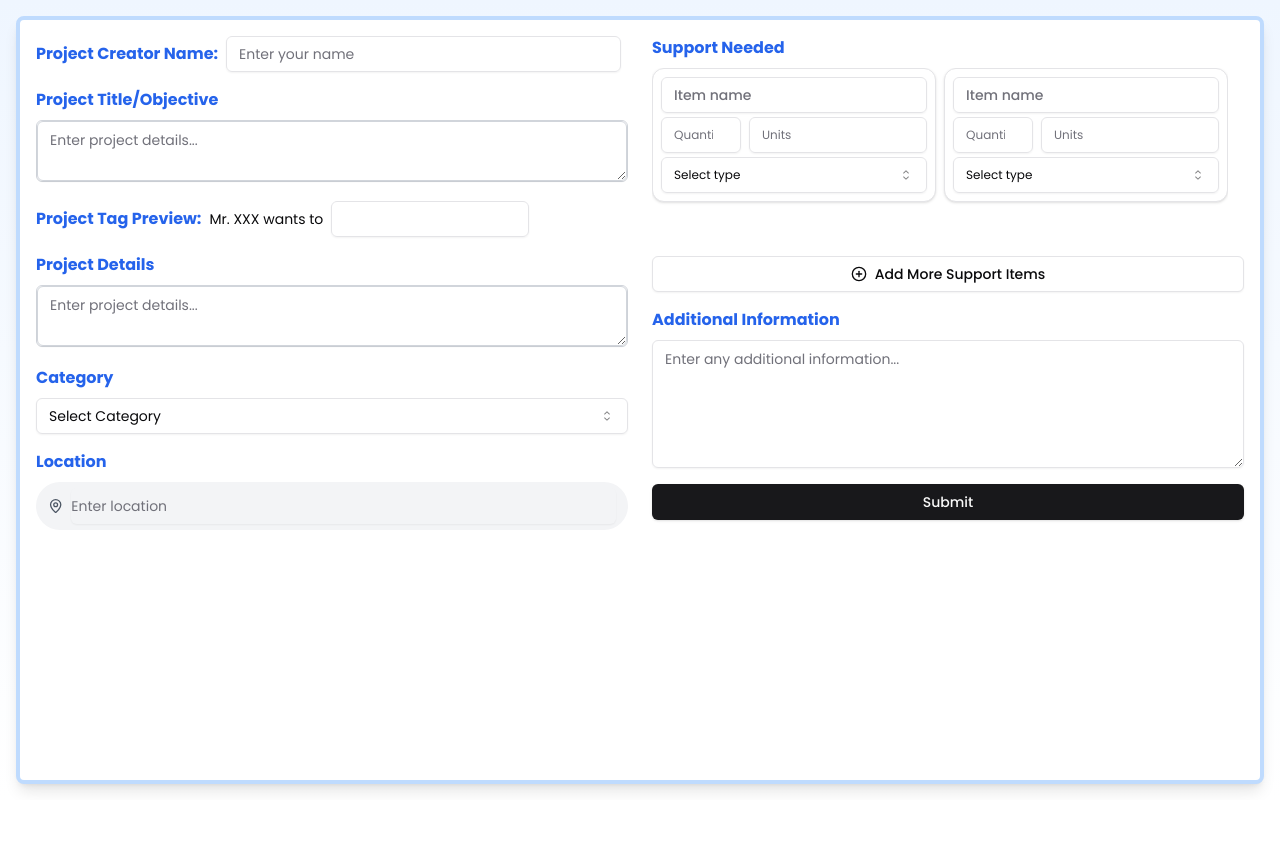
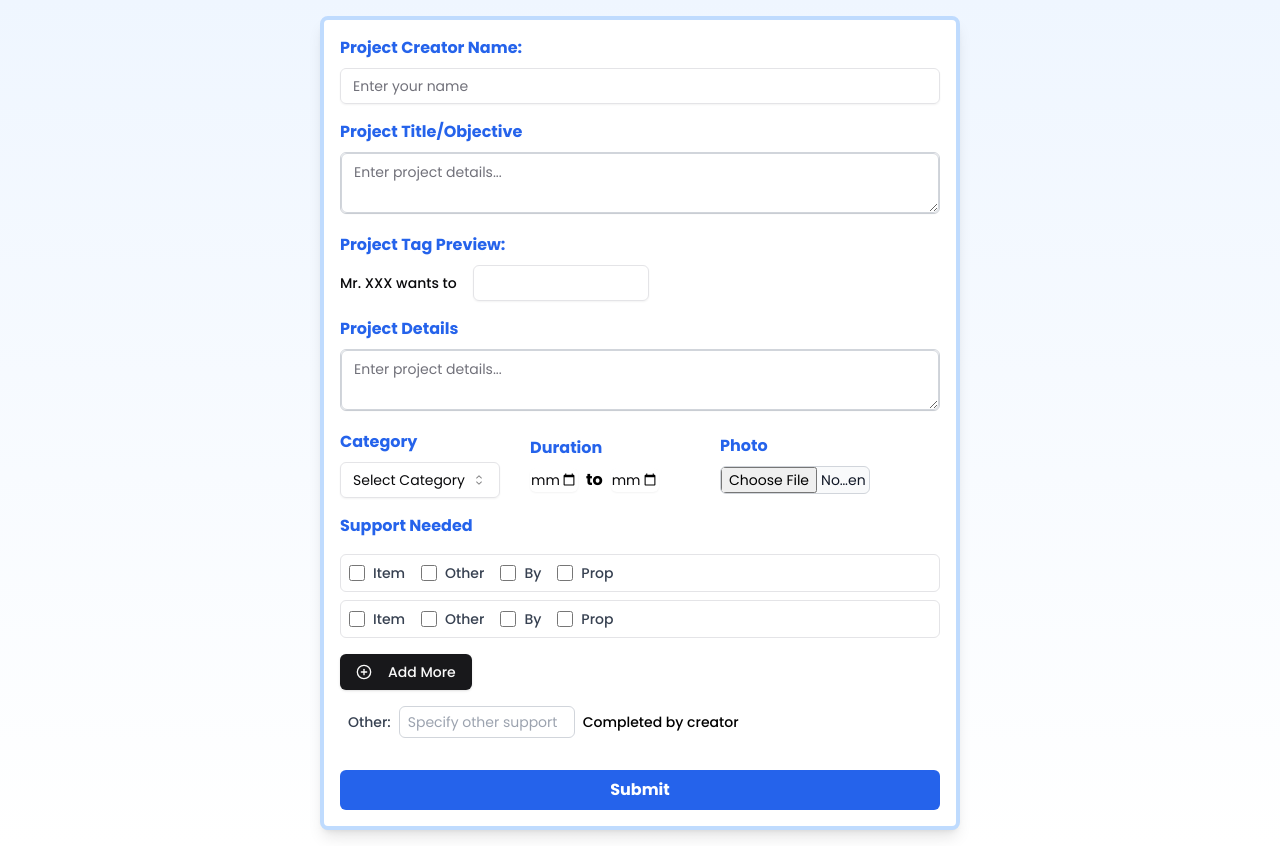
Before and after one commit to nikhilsahni7/social-map-app, a Next.js app: page /create-org in a window 1280 px wide. Before the commit the page ends 800 px from the top, so only its background shows below. Built offline with nearby package versions, Linux system fonts and the light colour scheme.

Commit message:
Create Project Page Layout Update

```diff
--- a/src/app/create-org/page.tsx
+++ b/src/app/create-org/page.tsx
@@ -26,32 +26,39 @@ interface SupportItem {
 }
 
 export default function ProjectDetailsForm() {
-  const [supportItems, setSupportItems] = useState<SupportItem[]>([
-    { name: "", quantity: 0, units: "", type: "", customType: "" },
-    { name: "", quantity: 0, units: "", type: "", customType: "" },
-  ])
+  const [supportItems, setSupportItems] = useState<{ [key: string]: boolean }[]>([
+    { item: false, other: false, by: false, prop: false }, // First row
+    { item: false, other: false, by: false, prop: false }, // Second row
+  ]);
 
-  const handleItemChange = (index: number, field: keyof SupportItem, value: string | number) => {
-    const updatedItems = [...supportItems]
-    updatedItems[index] = { ...updatedItems[index], [field]: value }
-    setSupportItems(updatedItems)
-  }
+  // State for handling "Other" input
+  const [otherInput, setOtherInput] = useState<string>("");
 
-  const handleAddMore = () => {
-    setSupportItems([...supportItems, { name: "", quantity: 0, units: "", type: "", customType: "" }])
-  }
+  // Function to handle checkbox change
+  const handleCheckboxChange = (rowIndex: number, checkbox: keyof typeof supportItems[0]) => {
+    setSupportItems((prev) => {
+      const newItems = [...prev];
+      newItems[rowIndex][checkbox] = !newItems[rowIndex][checkbox]; // Toggle checkbox state
+      return newItems;
+    });
+  };
+
+  // Function to add a new row
+  const handleAddRow = () => {
+    setSupportItems((prev) => [...prev, { item: false, other: false, by: false, prop: false }]);
+  };
 
   return (
-    <div className="h-screen w-screen bg-gradient-to-b from-blue-50 to-white text-gray-900 overflow-hidden">
-      <div className="h-full w-full p-4">
-        <Card className="h-full border-4 border-blue-200 rounded-lg shadow-lg overflow-hidden">
+    <div className="min-h-screen flex items-center justify-center bg-gradient-to-b from-blue-50 to-white text-gray-900 overflow-hidden">
+      <div className="w-full max-w-2xl p-4">
+        <Card className="border-4 border-blue-200 rounded-lg shadow-lg overflow-hidden">
           <ScrollArea className="h-full">
-            <CardContent className="h-full p-4 grid grid-cols-1 md:grid-cols-2 gap-6">
+            <CardContent className="p-4 grid grid-cols-1 gap-6">
               <div className="space-y-4">
                 <div className="text-left">
-                  <div className="flex flex-col md:flex-row items-start md:items-center space-y-2 md:space-y-0 md:space-x-2">
+                  <div className="flex flex-col items-start space-y-2">
                     <label className="text-md font-semibold text-blue-600">Project Creator Name:</label>
-                    <Input placeholder="Enter your name" className="w-full md:w-2/3" />
+                    <Input placeholder="Enter your name" className="w-full" />
                   </div>
                 </div>
 
@@ -67,10 +74,12 @@ export default function ProjectDetailsForm() {
                   </ScrollArea>
                 </div>
 
-                <div className="flex flex-col md:flex-row items-start md:items-center space-y-2 md:space-y-0 md:space-x-2">
+                <div className="flex flex-col items-start space-y-2">
                   <label className="text-md font-semibold text-blue-600">Project Tag Preview:</label>
-                  <h1 className="text-sm font-normal">Mr. XXX wants to</h1>
-                  <Input placeholder="" className="w-full md:w-1/3" />
+                  <div className="flex space-x-4 items-center">
+                    <h1 className="text-sm font-medium">Mr. XXX wants to</h1>
+                    <Input placeholder="" className="w-44" />
+                  </div>
                 </div>
 
                 <div>
@@ -85,12 +94,16 @@ export default function ProjectDetailsForm() {
                   </ScrollArea>
                 </div>
 
-                <div className="space-y-2">
+                <div className="flex flex-col space-y-4">
+                  {/* Category, Duration, and Photo on the same line for larger screens, column-wise for mobile */}
+                  <div className="flex flex-col md:flex-row space-y-4 md:space-y-0 md:space-x-10 items-center">
+                    {/* Category Section */}
+                    <div className="flex flex-col space-y-2 w-full md:w-1/4">
                       <Label htmlFor="category" className="text-md font-semibold text-blue-600">
                         Category
                       </Label>
                       <Select>
-                    <SelectTrigger id="category" className="w-full">
+                        <SelectTrigger id="category" className="w-full md:w-40">
                           <SelectValue placeholder="Select Category" />
                         </SelectTrigger>
                         <SelectContent>
@@ -105,99 +118,156 @@ export default function ProjectDetailsForm() {
                       </Select>
                     </div>
 
-                <div>
-                  <h3 className="text-md font-semibold text-blue-600 mb-2">Location</h3>
-                  <div className="inline-flex items-center gap-2 rounded-full bg-gray-100 px-3 py-1.5 w-full">
-                    <MapPin className="h-4 w-4 text-gray-600" />
-                    <Input
-                      placeholder="Enter location"
-                      className="border-none bg-transparent p-0 focus-visible:ring-0 w-full"
+                    {/* Duration Section */}
+                    <div className="flex flex-col space-y-2 w-full md:w-1/4">
+                      <Label htmlFor="duration" className="text-md font-semibold text-blue-600">
+                        Duration
+                      </Label>
+                      <div className="flex space-x-2">
+                        <input
+                          type="date"
+                          id="fromDate"
+                          name="fromDate"
+                          className="w-12 rounded-md border-gray-300 shadow-sm focus:border-blue-500 focus:ring-blue-200 text-sm"
+                        />
+                        <span className="text-md font-semibold text-black">to</span>
+                        <input
+                          type="date"
+                          id="toDate"
+                          name="toDate"
+                          className="w-12 rounded-md border-gray-300 shadow-sm focus:border-blue-500 focus:ring-blue-200 text-sm"
+                        />
+                      </div>
+                    </div>
+
+                    {/* Photo Section */}
+                    <div className="flex flex-col space-y-2 w-full md:w-1/4">
+                      <Label htmlFor="photo" className="text-md font-semibold text-blue-600">
+                        Photo
+                      </Label>
+                      <input
+                        type="file"
+                        id="photo"
+                        name="photo"
+                        accept="image/*"
+                        className="block w-full text-sm text-gray-900 border border-gray-300 rounded-md cursor-pointer bg-gray-50 focus:outline-none focus:border-blue-500 focus:ring focus:ring-blue-200 focus:ring-opacity-50"
                       />
                     </div>
                   </div>
                 </div>
 
-              <div className="space-y-4">
+
+
                 <div>
-                  <h3 className="text-md font-semibold text-blue-600 mb-2">Support Needed</h3>
-                  <ScrollArea className="h-[180px] pr-4">
-                    <div className="grid grid-cols-1 md:grid-cols-2 gap-2">
-                      {supportItems.map((item, index) => (
-                        <Card key={index} className="p-2">
-                          <Input
-                            placeholder="Item name"
-                            className="font-medium text-sm mb-1"
-                            value={item.name}
-                            onChange={(e) => handleItemChange(index, "name", e.target.value)}
+                  {/* Title */}
+                  <h3 className="text-md font-semibold text-blue-600 mb-4">Support Needed</h3>
+
+                  {/* Support Item Rows */}
+                  {supportItems.map((support, index) => (
+                    <div key={index} className="flex items-center space-x-4 mb-2 p-2 border rounded-md">
+                      {/* Checkbox for Item */}
+                      <div className="flex items-center space-x-2">
+                        <input
+                          type="checkbox"
+                          id={`supportItem-${index}`}
+                          checked={support.item}
+                          onChange={() => handleCheckboxChange(index, "item")}
+                          className="h-4 w-4 text-blue-600 border-gray-300 rounded focus:ring-blue-500"
                         />
-                          <div className="flex flex-col md:flex-row gap-2 items-start md:items-center">
-                            <Input
-                              type="number"
-                              placeholder="Quantity"
-                              className="text-xs w-20"
-                              value={item.quantity || ""}
-                              onChange={(e) => handleItemChange(index, "quantity", parseInt(e.target.value) || 0)}
-                            />
-                            <Input
-                              placeholder="Units"
-                              className="text-xs flex-1"
-                              value={item.units}
-                              onChange={(e) => handleItemChange(index, "units", e.target.value)}
-                            />
-                          </div>
-                          <Select
-                            value={item.type}
-                            onValueChange={(value) => {
-                              handleItemChange(index, "type", value)
-                            }}
-                          >
-                            <SelectTrigger className="mt-1 text-xs">
-                              <SelectValue placeholder="Select type" />
-                            </SelectTrigger>
-                            <SelectContent>
-                              <SelectItem value="Volunteers">Volunteers</SelectItem>
-                              <SelectItem value="Items">Items</SelectItem>
-                              <SelectItem value="Funds">Funds</SelectItem>
-                              <SelectItem value="Services">Services</SelectItem>
-                              <SelectItem value="Other">Other</SelectItem>
-                            </SelectContent>
-                          </Select>
-                          {item.type && (
-                            <Input
-                              placeholder={`Specify ${item.type.toLowerCase()}`}
-                              className="mt-1 text-xs"
-                              value={item.customType || ""}
-                              onChange={(e) => handleItemChange(index, "customType", e.target.value)}
-                            />
-                          )}
-                        </Card>
-                      ))}
-                    </div>
-                  </ScrollArea>
-                  <Button
-                    onClick={handleAddMore}
-                    variant="outline"
-                    className="mt-2 w-full flex items-center justify-center gap-2"
-                  >
-                    <PlusCircle className="h-4 w-4" />
-                    Add More Support Items
-                  </Button>
+                        <label htmlFor={`supportItem-${index}`} className="text-sm font-medium text-gray-700">
+                          Item
+                        </label>
                       </div>
 
-                <div>
-                  <h3 className="text-md font-semibold text-blue-600 mb-2">Additional Information</h3>
-                  <Textarea
-                    placeholder="Enter any additional information..."
-                    className="w-full h-32"
+                      {/* Checkbox for Other */}
+                      <div className="flex items-center space-x-2">
+                        <input
+                          type="checkbox"
+                          id={`supportOther-${index}`}
+                          checked={support.other}
+                          onChange={() => handleCheckboxChange(index, "other")}
+                          className="h-4 w-4 text-blue-600 border-gray-300 rounded focus:ring-blue-500"
+                        />
+                        <label htmlFor={`supportOther-${index}`} className="text-sm font-medium text-gray-700">
+                          Other
+                        </label>
+                      </div>
+
+                      {/* Checkbox for By */}
+                      <div className="flex items-center space-x-2">
+                        <input
+                          type="checkbox"
+                          id={`supportBy-${index}`}
+                          checked={support.by}
+                          onChange={() => handleCheckboxChange(index, "by")}
+                          className="h-4 w-4 text-blue-600 border-gray-300 rounded focus:ring-blue-500"
+                        />
+                        <label htmlFor={`supportBy-${index}`} className="text-sm font-medium text-gray-700">
+                          By
+                        </label>
+                      </div>
+
+                      {/* Checkbox for Prop */}
+                      <div className="flex items-center space-x-2">
+                        <input
+                          type="checkbox"
+                          id={`supportProp-${index}`}
+                          checked={support.prop}
+                          onChange={() => handleCheckboxChange(index, "prop")}
+                          className="h-4 w-4 text-blue-600 border-gray-300 rounded focus:ring-blue-500"
+                        />
+                        <label htmlFor={`supportProp-${index}`} className="text-sm font-medium text-gray-700">
+                          Prop
+                        </label>
+                      </div>
+                    </div>
+                  ))}
+
+                  {/* Add More Button */}
+                  <Button onClick={handleAddRow} className="mt-4 flex items-center space-x-2">
+                    <PlusCircle size={18} />
+                    <span>Add More</span>
+                  </Button>
+                  <div className="mt-2 p-2 rounded-md">
+                    <div className="flex flex-col md:flex-row items-start md:items-center space-y-2 md:space-y-0 md:space-x-2">
+                      {/* Other Input */}
+                      <div className="flex items-center space-x-2">
+                        <label htmlFor="otherInput" className="text-sm font-medium text-gray-700">
+                          Other:
+                        </label>
+                        <input
+                          type="text"
+                          id="otherInput"
+                          value={otherInput}
+                          onChange={(e) => setOtherInput(e.target.value)}
+                          placeholder="Specify other support"
+                          className="p-2 border h-8 w-44 border-gray-300 text-sm rounded-md focus:outline-none focus:ring-2 focus:ring-blue-500"
                         />
                       </div>
 
-                <Button className="w-full">Submit</Button>
+                      {/* Completed by creator */}
+                      <div className="text-sm font-medium text-black">
+                        Completed by creator
+                      </div>
+                    </div>
+                  </div>
+
+                  <div className="mt-6">
+                    <button
+                      type="submit"
+                      className="w-full bg-blue-600 text-white font-semibold p-2 rounded-md hover:bg-blue-700 focus:outline-none focus:ring-2 focus:ring-blue-500"
+                    >
+                      Submit
+                    </button>
+                  </div>
+
+
+                </div>
               </div>
             </CardContent>
           </ScrollArea>
         </Card>
       </div>
     </div>
-  )
+  );
 }
--- a/src/app/page.tsx
+++ b/src/app/page.tsx
@@ -382,7 +382,7 @@ export default function SocialConnectMap() {
               onMouseOver={() => setHoveredOrg(org)}
               onMouseOut={() => setHoveredOrg(null)}
               icon={{
-                url: "https://maps.google.com/mapfiles/ms/icons/blue-dot.png",
+                url: "https://maps.google.com/mapfiles/ms/icons/red-dot.png",
               }}
             />
             {hoveredOrg === org && (
@@ -403,10 +403,10 @@ export default function SocialConnectMap() {
                     </CardDescription>
                   </CardHeader>
                 </Card>
-
               </OverlayView>
             )}
           </React.Fragment>
+
         ))}
         {selectedOrg && (
           <InfoWindow
```
Also changed, not shown: src/app/org-dashboard/page.tsx (deleted, +0 -202 lines). Lines whose indentation alone changed are shown as unchanged.
